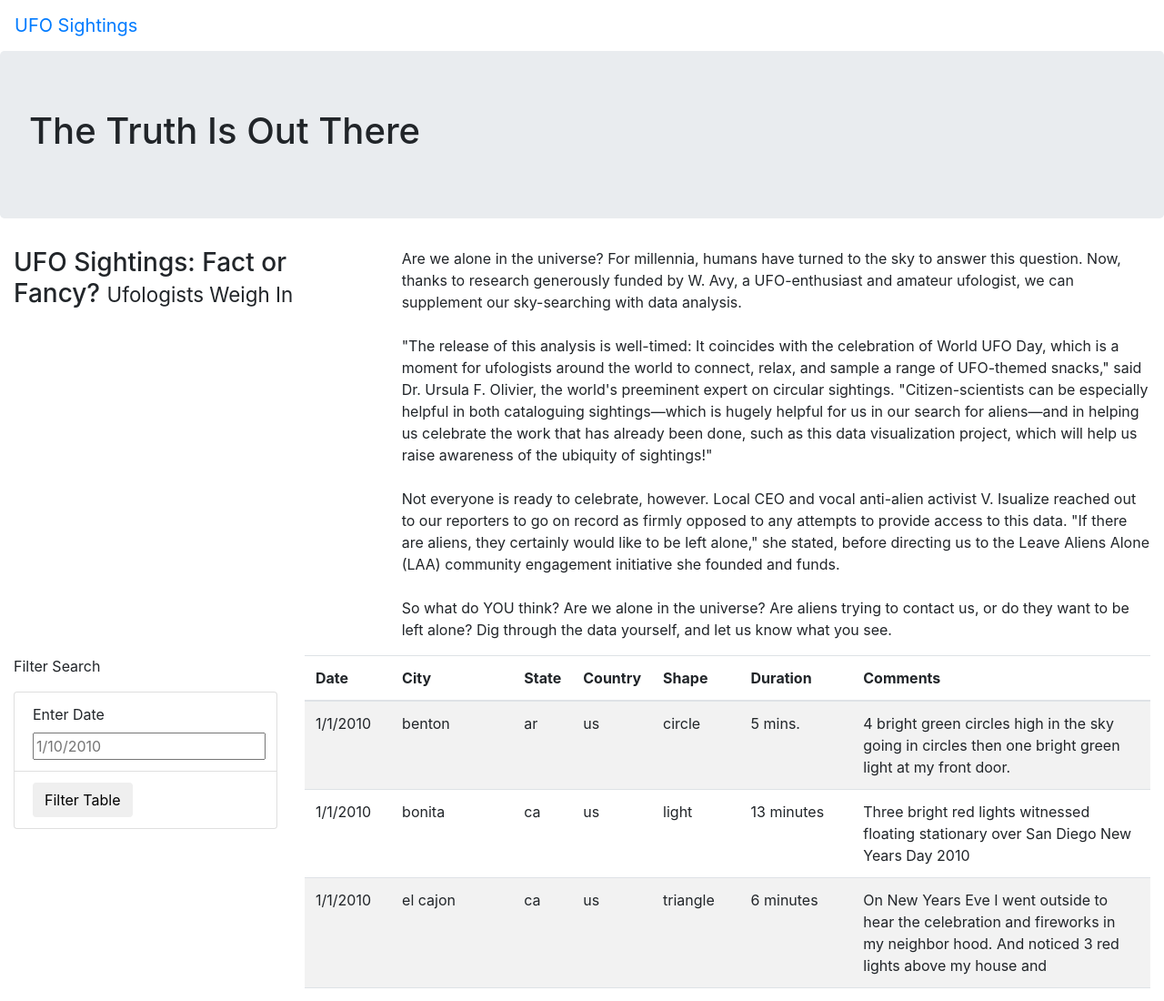
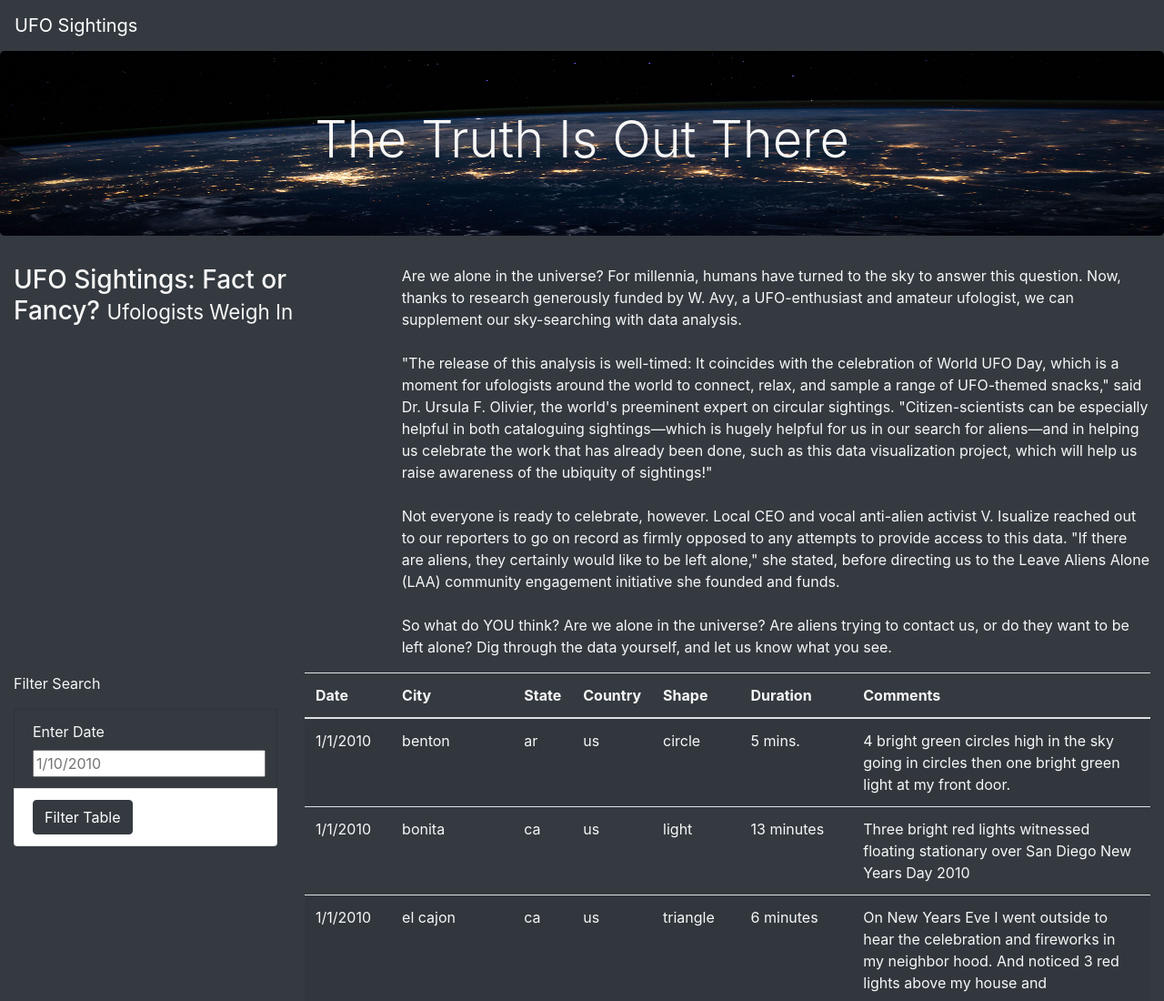
Before and after one commit to christybell/UFOs, a plain HTML site: page index.html in a window 1280 px wide. Shown: the top 1100 px of the page at 91% size. Drawn offline with nearby package versions, Linux system fonts and the light colour scheme.

Commit message:
completed 11.6.3

```diff
--- a/index.html
+++ b/index.html
@@ -13,14 +13,14 @@
     />
 	<link rel="stylesheet" href="static/css/style.css">
 </head>
-<body>
+<body class="bg-dark">
     <div class="wrapper">
-		<nav class="navbar navbar-expand-lg">
+		<nav class="navbar navbar-dark bg-dark navbar-expand-lg">
 			<a class="navbar-brand" href="index.html">UFO Sightings</a>
 		</nav>
     </div>
 	<div class="jumbotron">
-        <h1>The Truth Is Out There</h1>
+        <h1 class="display-4">The Truth Is Out There</h1>
     </div>
 	<div class="container-fluid">
 		<div class="row">
@@ -39,15 +39,15 @@
 	<div class="container-fluid">
 		<div class="row">
 			<div class="col-md-3">
-				<form>
+				<form class="bg-dark">
 					<p>Filter Search</p>
-					<ul class="list-group">
-						<li class="list-group-item">
+					<ul class="list-group bg-dark">
+						<li class="list-group-item bg-dark">
 							<label for="date">Enter Date</label>
 							<input type="text" placeholder="1/10/2010" id="datetime" />
 						</li>
 						<li class="list-group-item">
-							<button id="filter-btn" type="button" class="btn btn-default">Filter Table</button>
+							<button id="filter-btn" type="button" class="btn btn-dark">Filter Table</button>
 						</li>
 					</ul>
 				</form>
--- a/static/css/style.css
+++ b/static/css/style.css
@@ -0,0 +1,10 @@
+body {
+
+	color: #f7f7f7;
+  }
+
+  .jumbotron {
+	background-image: url("../images/nasa.jpg");
+	background-size: 100% 100%;
+	text-align: center;
+  }
```
Also changed, not shown: static/images/nasa.jpg (added).
